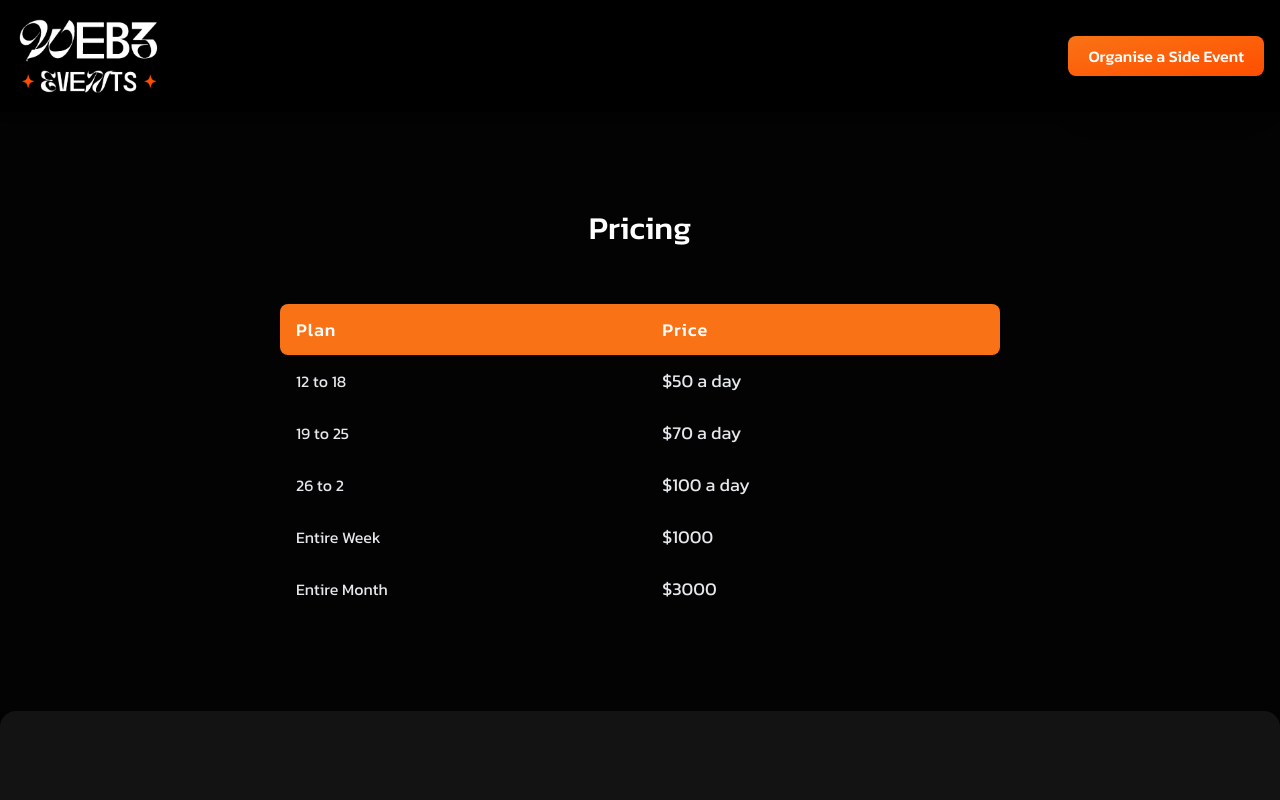
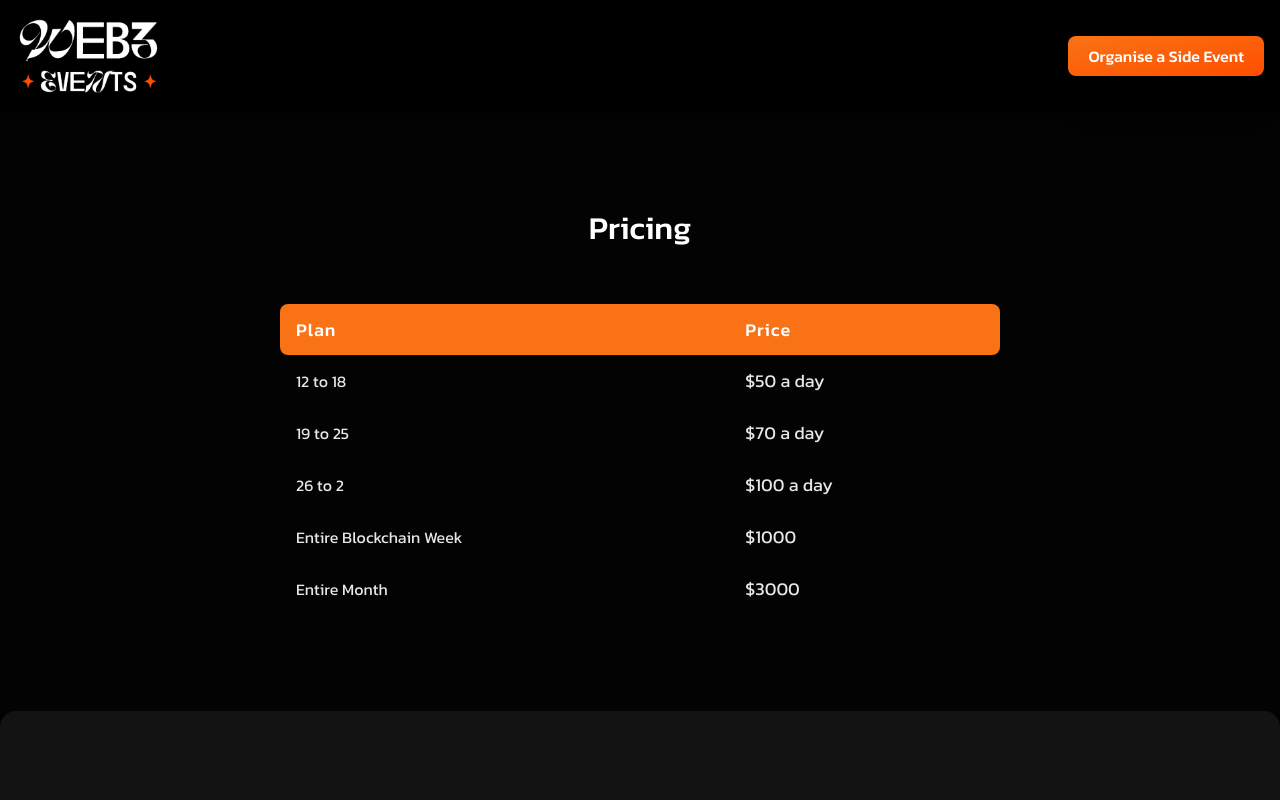
Before and after one commit to ayush-3516/bharat-blockchain-week, a Next.js app: page /promotion in a window 1280 px wide. Shown: the top 800 px of the page. Built offline with nearby package versions, Linux system fonts and the light colour scheme; some icons are missing.

Commit message:
implemented checkout page

```diff
--- a/components/Promote.tsx
+++ b/components/Promote.tsx
@@ -4,7 +4,7 @@ const pricingDetails = [
     { label: '12 to 18', price: '$50 a day' },
     { label: '19 to 25', price: '$70 a day' },
     { label: '26 to 2', price: '$100 a day' },
-    { label: 'Entire Week', price: '$1000' },
+    { label: 'Entire Blockchain Week', price: '$1000' },
     { label: 'Entire Month', price: '$3000' },
     // Add more pricing details as needed
 ];
```
